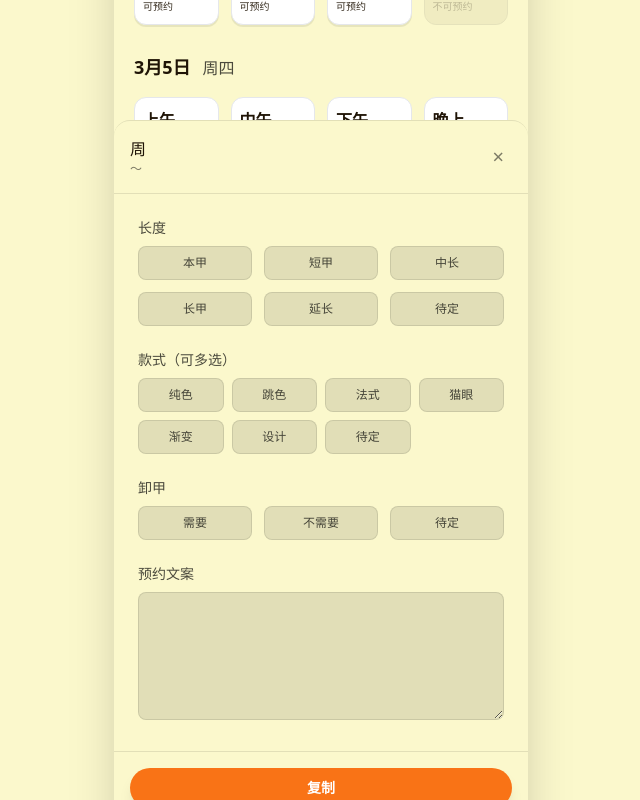
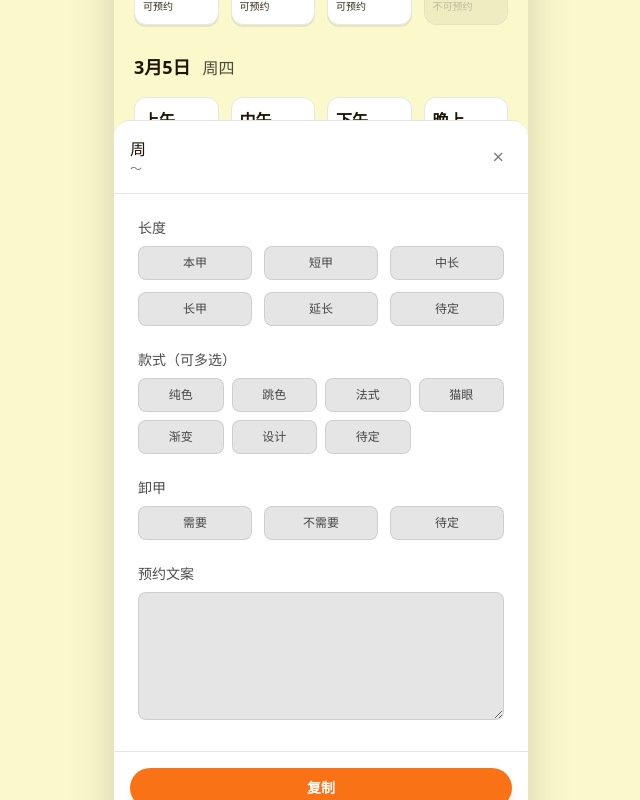
Before and after one commit to yanghaoleng/Mickywa-homepage, a React (Vite) app: page / in a window 1280 px wide. Shown: the part 680-1480 px from the top of the page, without its empty margins (319-959 px from the left). Built offline with nearby package versions, Linux system fonts and the light colour scheme; no server answers; the HTML template or start-up script is replaced by a standard one.

Commit message:
style: change modal background to white in light mode

```diff
--- a/src/components/Schedule.jsx
+++ b/src/components/Schedule.jsx
@@ -384,7 +384,7 @@ export default function Schedule({ theme }) {
 
       {/* Modal Content */}
       <div
-        className={`modal-container fixed inset-x-0 bottom-0 dark:bg-[#1f1406] bg-[#fbf8cc] border-t dark:border-white/10 border-black/10 rounded-t-2xl z-[100] transform transition-transform duration-300 flex flex-col max-h-[90vh] dark:text-[#f9faf0] text-[#1f1406] max-w-[414px] mx-auto min-w-[375px] ${showModal ? 'translate-y-0' : 'translate-y-full'}`}
+        className={`modal-container fixed inset-x-0 bottom-0 dark:bg-[#1f1406] bg-white border-t dark:border-white/10 border-black/10 rounded-t-2xl z-[100] transform transition-transform duration-300 flex flex-col max-h-[90vh] dark:text-[#f9faf0] text-[#1f1406] max-w-[414px] mx-auto min-w-[375px] ${showModal ? 'translate-y-0' : 'translate-y-full'}`}
       >
         <div className="p-4 flex items-center justify-between border-b dark:border-white/10 border-black/10">
           <div className="text-base font-medium flex flex-col">
```
